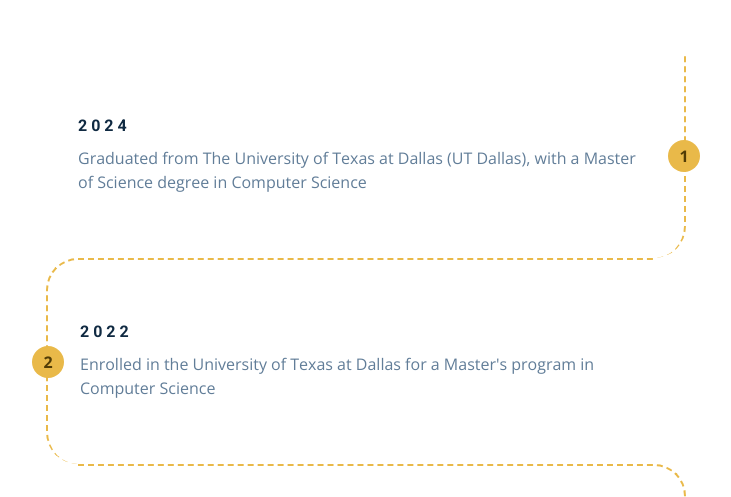
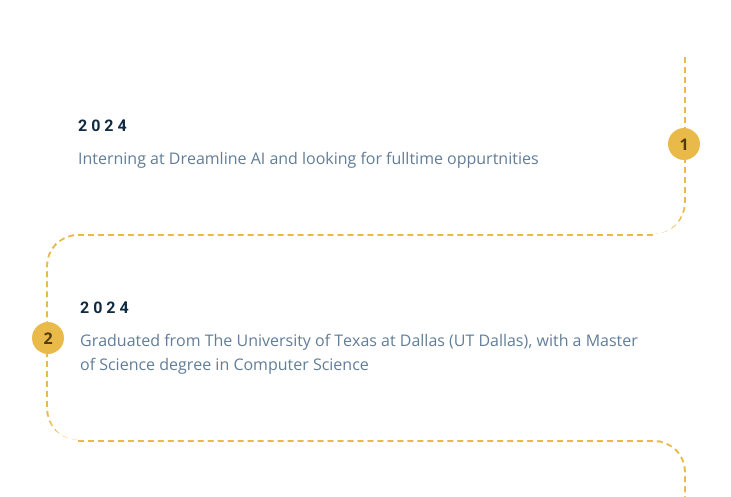
Before and after one commit to snikhil-vaddhi/snikhil-vaddhi.github.io, a plain HTML site: page index.html in a window 1280 px wide. Shown: the part 5000-5497 px from the top of the page, without its empty margins (274-1005 px from the left). Drawn offline with nearby package versions, Linux system fonts and the light colour scheme.

Commit message:
changed timeline

```diff
--- a/index.html
+++ b/index.html
@@ -584,9 +584,18 @@
                         <!-- single timeline item -->
                         <article class="timeline-item">
                           <h4>2024</h4>
+                          <p>Interning at Dreamline AI and looking for fulltime oppurtnities</p>
+                          <span class="number">
+                            1
+                          </span>
+                        </article>
+                        <!--end of single timeline item -->
+                        <!-- single timeline item -->
+                        <article class="timeline-item">
+                          <h4>2024</h4>
                           <p>Graduated from The University of Texas at Dallas (UT Dallas), with a Master of Science degree in Computer Science</p>
                           <span class="number">
-                            1
+                            2
                           </span>
                         </article>
                         <!--end of single timeline item -->
@@ -595,7 +604,7 @@
                           <h4>2022</h4>
                           <p>Enrolled in the University of Texas at Dallas for a Master's program in Computer Science </p>
                           <span class="number">
-                            2
+                            3
                           </span>
                         </article>
                         <!--end of single timeline item -->
@@ -616,7 +625,7 @@
           <h4>2020</h4>
           <p>Graduated with a degree in Instrumentation and Control Engineering from NIT Jalandhar</p>
           <span class="number">
-            3
+            5
           </span>
         </article>
         <!--end of single timeline item -->
@@ -625,7 +634,7 @@
           <h4>2018</h4>
           <p>Interned at Ordnance Factory Medak while pursuing my Bachelor's at NIT Jalandhar</p>
           <span class="number">
-            5
+            6
           </span>
         </article>
         <!--end of single timeline item -->
@@ -634,7 +643,7 @@
           <h4>2018</h4>
           <p>Interned at New Horizons Cybersoft Limited while pursuing my Bachelor's at NIT Jalandhar</p>
           <span class="number">
-            5
+            7
           </span>
         </article>
         <!--end of single timeline item -->
@@ -643,7 +652,7 @@
           <h4>2016</h4>
           <p> Began my Bachelor's studies at National Institute of Technology Jalandhar</p>
           <span class="number">
-            6
+            8
           </span>
         </article>
         <!--end of single timeline item -->
```
